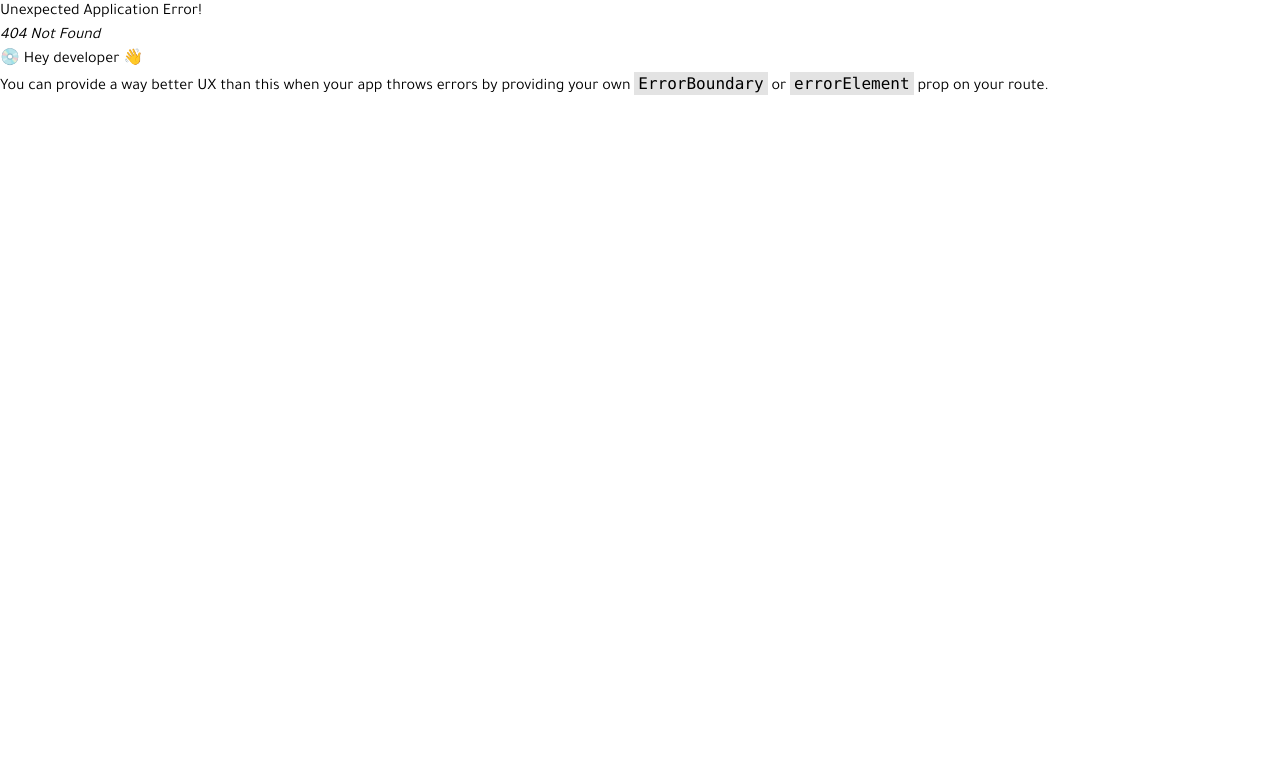
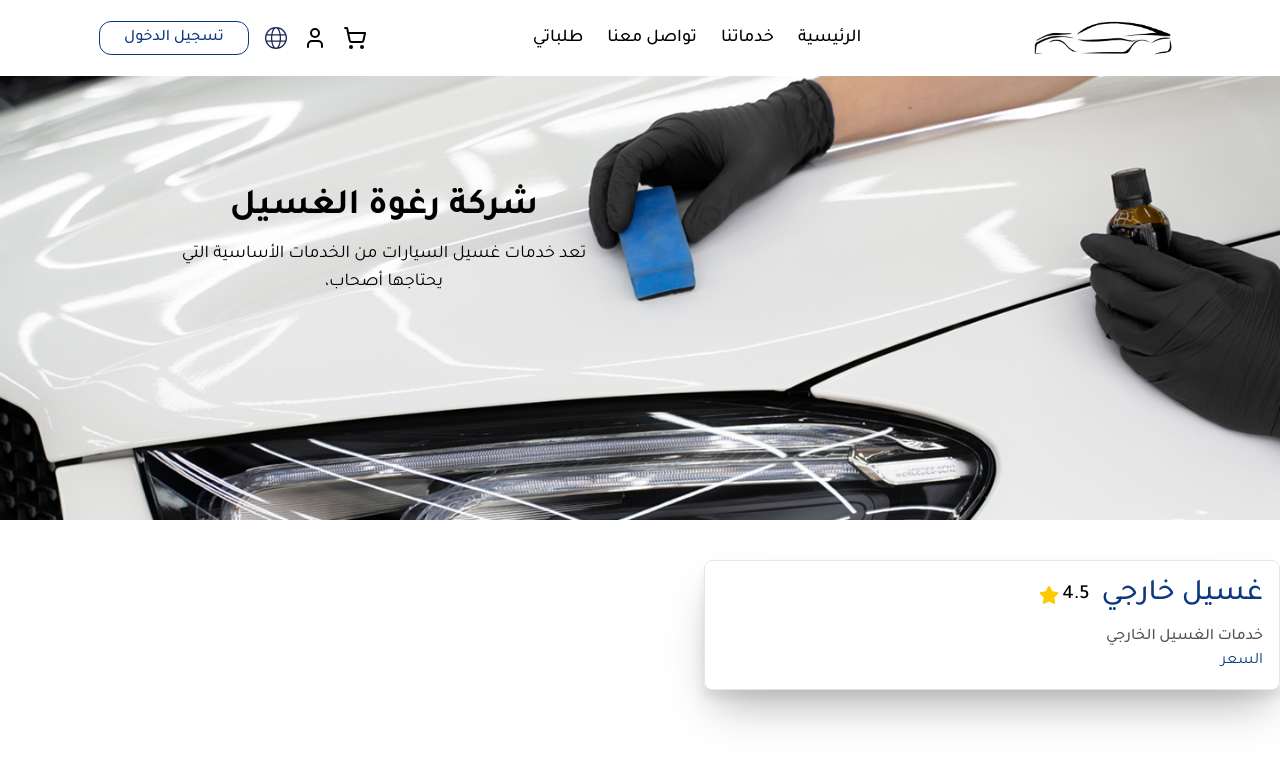
Before and after one commit to Ahmed-Serag19/dwash-customer, a React (Vite) app: page /service-provider in a window 1280 px wide. Before the commit this address had no page. Shown: the top 764 px of the page. Built offline with nearby package versions, Linux system fonts and the light colour scheme.

Commit message:
adjusted service cards

```diff
--- a/src/components/AuthForm.tsx
+++ b/src/components/AuthForm.tsx
@@ -36,10 +36,16 @@ const AuthForm: React.FC<AuthFormProps> = ({
   const handlePhoneSubmit = async (data: { phoneNumber: string }) => {
     setLoading(true);
     try {
-      const response = await axios.post(apiInit, {
-        number: data.phoneNumber,
-        language,
-      });
+      const token = sessionStorage.getItem("accessToken"); // Get the token
+      const response = await axios.post(
+        `${apiInit}?number=${data.phoneNumber}&language=${language}`,
+        {},
+        {
+          headers: {
+            Authorization: `Bearer ${token}`,
+          },
+        }
+      );
 
       if (response.data.success) {
         toast.success(t("otpSent"));
@@ -57,7 +63,6 @@ const AuthForm: React.FC<AuthFormProps> = ({
       setLoading(false);
     }
   };
-
   return (
     <div className="relative font-[500] w-full text-primary xl:flex-auto flex-1 flex flex-col justify-center items-center xl:w-3/5  gap-7 md:gap-10">
       <div className="mobile-bg absolute top-0 right-0 left-0 bottom-0 md:hidden "></div>
--- /dev/null
+++ b/src/components/ServiceCard.tsx
@@ -0,0 +1,27 @@
+import { FaStar } from "react-icons/fa";
+
+const ServiceCard = () => {
+  return (
+    <div className="max-w-xl rounded-lg border border-gray-200 bg-white p-4 drop-shadow-xl shadow-2xl flex flex-col ">
+      <div className="flex flex-col">
+        <div className="flex gap-3 ">
+          <h1 className="text-3xl text-primary font-[500]">غسيل خارجي</h1>
+          <div className="flex items-center gap-1">
+            <span className="text-xl font-[500]">4.5</span>
+            <FaStar className="text-xl" color="#fdca01" />
+          </div>
+        </div>
+        <p className="text-neutral-600 font-[500] pt-3">خدمات الغسيل الخارجي</p>
+      </div>
+      <div>
+        <div>
+          <p>
+            <span className="text-primary">السعر</span>
+          </p>
+        </div>
+      </div>
+    </div>
+  );
+};
+
+export default ServiceCard;
--- a/src/components/ServiceProvider.tsx
+++ b/src/components/ServiceProvider.tsx
@@ -1,10 +1,27 @@
 import ServiceProviderLogo from "@/assets/images/service-provider-logo.png";
+import ServiceCard from "./ServiceCard";
 
 const ServiceProvider = () => {
   return (
     <main>
-      <div>
-        <img src={ServiceProviderLogo} alt="service provider logo" />
+      <div className="object-cover w-full relative">
+        <img
+          src={ServiceProviderLogo}
+          alt="service provider logo"
+          className="w-full"
+        />
+
+        <div className="absolute lg:top-28 lg:left-40 top-10 2xl:left-52 2xl:top-32 left-20 text-center">
+          <h1 className="xl:text-4xl font-semibold md:text-3xl text-xl">
+            شركة رغوة الغسيل
+          </h1>
+          <p className="text-lg max-w-md pt-3">
+            تعد خدمات غسيل السيارات من الخدمات الأساسية التي يحتاجها أصحاب،
+          </p>
+        </div>
+        <div className="py-10">
+          <ServiceCard />
+        </div>
       </div>
     </main>
   );
--- a/src/components/ServiceProviderCard.tsx
+++ b/src/components/ServiceProviderCard.tsx
@@ -1,9 +1,17 @@
 import ServiceProviderImage from "@/assets/images/service-provider.png";
 import { FaStar } from "react-icons/fa";
+import { useNavigate } from "react-router-dom";
 
 const ServiceProviderCard = () => {
+  const navigate = useNavigate();
+  const toSp = () => {
+    navigate("/service-provider");
+  };
   return (
-    <main className="flex flex-col rounded-md max-w-md justify-center items-center self-center">
+    <main
+      className="flex flex-col rounded-md max-w-md justify-center items-center self-center hover:cursor-pointer"
+      onClick={toSp}
+    >
       <div className="rounded-lg ">
         <img
           src={ServiceProviderImage}
--- a/src/routes/AppRoutes.tsx
+++ b/src/routes/AppRoutes.tsx
@@ -1,3 +1,4 @@
+import ServiceProvider from "@/components/ServiceProvider";
 import MainLayout from "@/layout/MainLayout";
 import About from "@/pages/About";
 import Homepage from "@/pages/Homepage";
@@ -12,6 +13,7 @@ const router = createBrowserRouter([
       { index: true, element: <Homepage /> },
       { path: "home", element: <Homepage /> },
       { path: "about", element: <About /> },
+      { path: "service-provider", element: <ServiceProvider /> },
     ],
   },
   { path: "/login", element: <Login /> },
```
